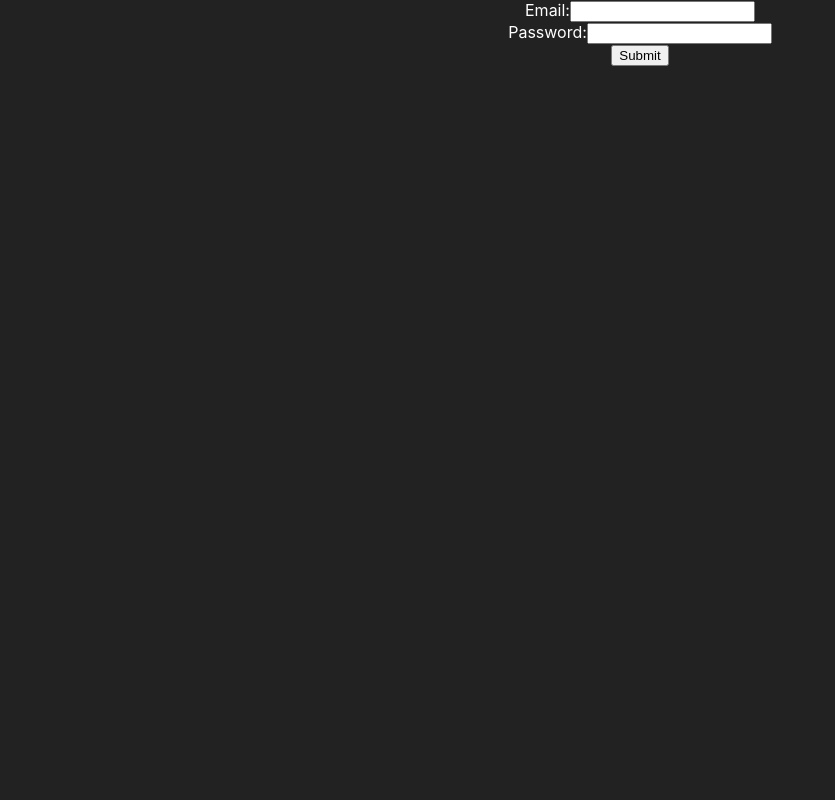
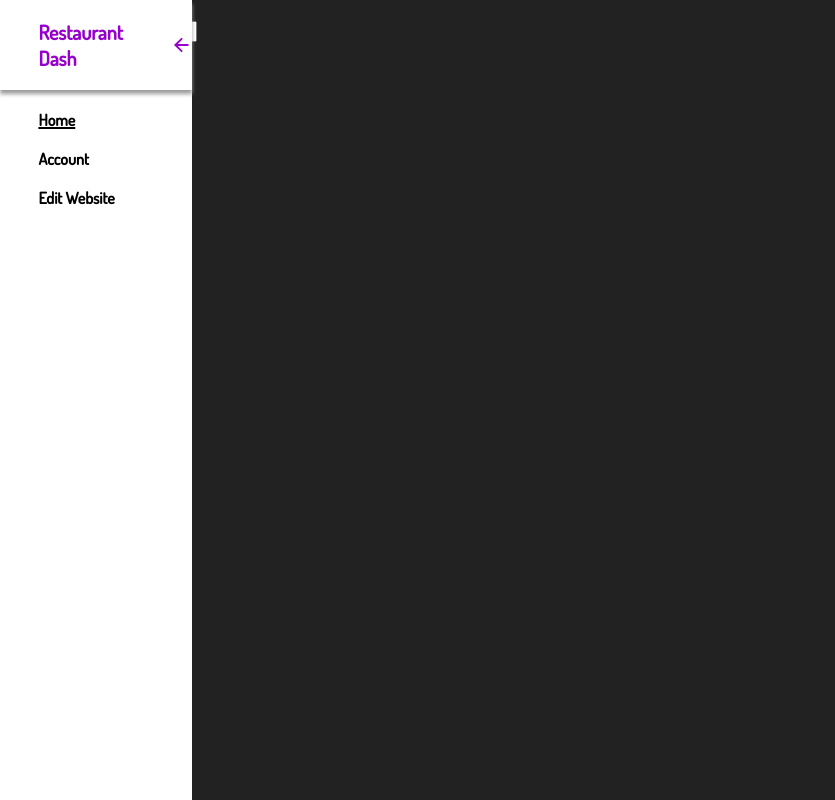
Before and after one commit to Nico1998400/dashfrontend, a React (Create React App) app: page / in a window 1280 px wide. Shown: the whole page, without its empty margins (0-835 px from the left). Built offline with nearby package versions, Linux system fonts and the light colour scheme.

Commit message:
Fixed Navigation and also routing

```diff
--- a/package.json
+++ b/package.json
@@ -3,6 +3,10 @@
   "version": "0.1.0",
   "private": true,
   "dependencies": {
+    "@fortawesome/fontawesome-svg-core": "^6.4.0",
+    "@fortawesome/free-solid-svg-icons": "^6.4.0",
+    "@fortawesome/react-fontawesome": "^0.2.0",
+    "@react-icons/all-files": "^4.1.0",
     "@testing-library/jest-dom": "^5.16.5",
     "@testing-library/react": "^13.4.0",
     "@testing-library/user-event": "^13.5.0",
@@ -10,6 +14,7 @@
     "js-cookie": "^3.0.1",
     "react": "^18.2.0",
     "react-dom": "^18.2.0",
+    "react-icons": "^4.8.0",
     "react-router": "^6.9.0",
     "react-router-dom": "^6.9.0",
     "react-scripts": "5.0.1",
--- a/src/App.css
+++ b/src/App.css
@@ -1,38 +1,13 @@
-.App {
-  text-align: center;
+@import url('https://fonts.googleapis.com/css2?family=Dosis:wght@500&display=swap');
+
+* {
+  box-sizing: border-box;
+  margin: 0;
+  padding: 0;
+  font-family: 'Dosis', 'PT Sans', sans-serif;
+
 }
 
-.App-logo {
-  height: 40vmin;
-  pointer-events: none;
+body {
+  background-color: #EDEBEB;
 }
-
-@media (prefers-reduced-motion: no-preference) {
-  .App-logo {
-    animation: App-logo-spin infinite 20s linear;
-  }
-}
-
-.App-header {
-  background-color: #282c34;
-  min-height: 100vh;
-  display: flex;
-  flex-direction: column;
-  align-items: center;
-  justify-content: center;
-  font-size: calc(10px + 2vmin);
-  color: white;
-}
-
-.App-link {
-  color: #61dafb;
-}
-
-@keyframes App-logo-spin {
-  from {
-    transform: rotate(0deg);
-  }
-  to {
-    transform: rotate(360deg);
-  }
-}
--- a/src/App.js
+++ b/src/App.js
@@ -1,18 +1,24 @@
 import "./App.css";
 import LoginPage from "./pages/LoginPage";
 import HomePage from "./pages/HomePage";
+import AccountPage from "./pages/AccountPage";
+import EditWebsite from "./pages/EditWebiste";
 import ScrollToTop from "./components/ScrollToTop";
 import PrivateRoute from "./components/PrivateRoute";
 import { BrowserRouter, Routes, Route } from "react-router-dom";
+import NavBar from './components/Navbar';
 
 function App() {
   return (
     <div className="App">
       <BrowserRouter>
+      <NavBar />
         <ScrollToTop />
         <Routes>
           <Route exact path="/" element={<LoginPage />} />
           <Route path="/home" element={<PrivateRoute><HomePage /></PrivateRoute>} />
+          <Route path="/account" element={<PrivateRoute><AccountPage /></PrivateRoute>} />
+          <Route path="/editwebsite" element={<PrivateRoute><EditWebsite /></PrivateRoute>} />
         </Routes>
       </BrowserRouter>
     </div>
--- /dev/null
+++ b/src/components/NavBar.css
@@ -0,0 +1,51 @@
+.navbar {
+  position: relative;
+}
+
+.arrow-open,
+.arrow-close {
+  font-size: 24px;
+  cursor: pointer;
+}
+
+.side-menu {
+  position: fixed;
+  width: 15%;
+  height: 100%;
+  background-color: white;
+  z-index: 1000;
+}
+
+.side-menu-header {
+  color: #9700cc;
+  font-size: 20px;
+  font-weight: bold;
+  display: flex;
+  align-items: center;
+  box-shadow: 0 4px 4px #9b9b9b;
+  padding-top: 10%;
+  padding-bottom: 10%;
+  padding-left: 20%;
+}
+
+.restaurant-header {
+  margin-right: 20px;
+}
+
+.side-menu ul {
+  list-style-type: none;
+  padding: 0;
+  margin: 0;
+}
+
+.side-menu li {
+  color: #000000;
+  cursor: pointer;
+  margin-top: 10%;
+  margin-left: 20%;
+  font-weight: bold;
+}
+
+.side-menu li.active {
+  text-decoration: underline 2px;
+}
--- /dev/null
+++ b/src/components/Navbar.js
@@ -0,0 +1,60 @@
+import React, { useState } from "react";
+import "./NavBar.css";
+import { FiArrowLeft, FiArrowRight } from "react-icons/fi";
+import { useNavigate } from "react-router-dom";
+
+const NavBar = () => {
+  const [showMenu, setShowMenu] = useState(true);
+  const [activeMenuItem, setActiveMenuItem] = useState("Home");
+  const navigate = useNavigate();
+
+  const toggleMenu = () => {
+    setShowMenu(!showMenu);
+  };
+
+  return (
+    <div className="navbar">
+      {!showMenu ? (
+        <FiArrowRight className="arrow-open" onClick={toggleMenu} />
+      ) : (
+        <div className="side-menu">
+          <div className="side-menu-header">
+            <p className="restaurant-header">Restaurant Dash</p>
+            <FiArrowLeft className="arrow-close" onClick={toggleMenu} />
+          </div>
+          <ul>
+            <li
+              className={activeMenuItem === "Home" ? "active" : ""}
+              onClick={() => {
+                setActiveMenuItem("Home");
+                navigate("/home");
+              }}
+            >
+              Home
+            </li>
+            <li
+              className={activeMenuItem === "Account" ? "active" : ""}
+              onClick={() => {
+                setActiveMenuItem("Account");
+                navigate("/account");
+              }}
+            >
+              Account
+            </li>
+            <li
+              className={activeMenuItem === "Edit Website" ? "active" : ""}
+              onClick={() => {
+                setActiveMenuItem("Edit Website");
+                navigate("/editwebsite");
+              }}
+            >
+              Edit Website
+            </li>
+          </ul>
+        </div>
+      )}
+    </div>
+  );
+};
+
+export default NavBar;
--- /dev/null
+++ b/src/pages/AccountPage.js
@@ -0,0 +1,9 @@
+import React from 'react'
+
+const AccountPage = () => {
+  return (
+    <div>AccountPage</div>
+  )
+}
+
+export default AccountPage
--- /dev/null
+++ b/src/pages/EditWebiste.js
@@ -0,0 +1,9 @@
+import React from 'react'
+
+const EditWebiste = () => {
+  return (
+    <div>EditWebiste</div>
+  )
+}
+
+export default EditWebiste
```
Also changed, not shown: 1 other file (tests, documents, lock files or other folders).
